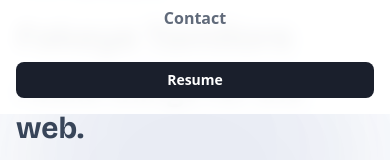
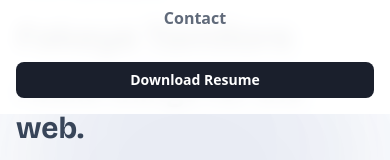
Before and after one commit to FakeyeTami/portfolio, a Next.js app: page / in a window 390 px wide. Both pictures are taken after a click on the button 356 px from the left and 34 px from the top of the page. Shown: the part 254-414 px from the top of the page. Built offline with nearby package versions, Linux system fonts and the light colour scheme.

Commit message:
fixed resume download

```diff
--- a/src/components/Contact.tsx
+++ b/src/components/Contact.tsx
@@ -267,6 +267,8 @@ export default function Contact() {
                                     <a
                                         href="/public/Resume.pdf"
                                         download="Resume.pdf"
+                                        target="_blank"
+                                        rel="noopener noreferrer"
                                     >
                                         Download Resume
                                     </a>
--- a/src/components/Navbar.tsx
+++ b/src/components/Navbar.tsx
@@ -107,8 +107,13 @@ const Navbar = () => {
                             </button>
                         ))}
                         <Button className="bg-accent hover:bg-primary mt-2 w-full font-semibold text-white">
-                            <a href="/public/Resume.pdf" download="Resume.pdf">
-                                Resume
+                            <a
+                                href="/public/Resume.pdf"
+                                download="Resume.pdf"
+                                target="_blank"
+                                rel="noopener noreferrer"
+                            >
+                                Download Resume
                             </a>
                         </Button>
                     </div>
```
